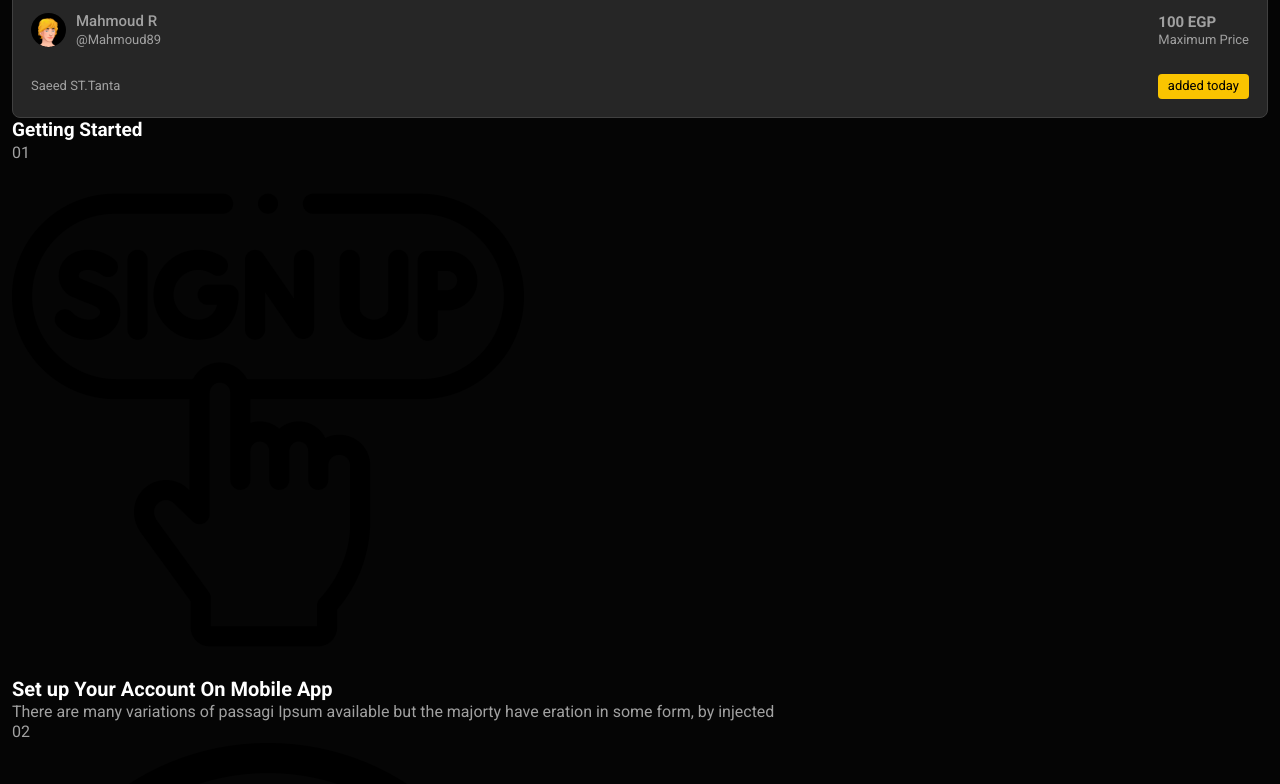
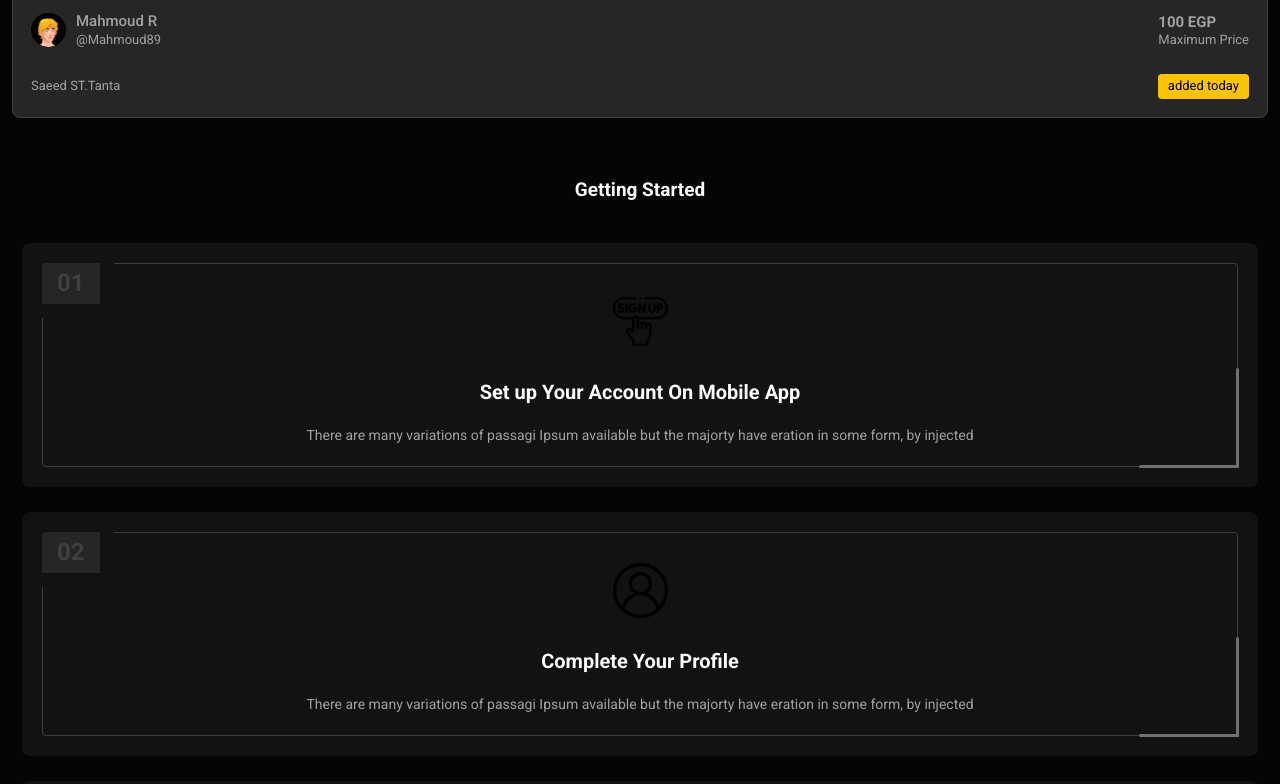
Before and after one commit to spiderocta/engezny-frontend, a plain HTML site: page index.html in a window 1280 px wide. Shown: the part 3128-3912 px from the top of the page. Drawn offline with nearby package versions, Linux system fonts and the light colour scheme.

Commit message:
style.css modified - added getting started styles

```diff
--- a/assets/css/style.css
+++ b/assets/css/style.css
@@ -435,3 +435,98 @@ header .container {
     padding: 4px 10px;
     border-radius: 4px;
 }
+
+/* getting started  */
+
+.getting-started {
+    padding: 60px 0;
+}
+
+.getting-started-title {
+    text-align: center;
+    margin-bottom: 40px;
+}
+
+.getting-started-list {
+    display: grid;
+    grid-template-columns: 1fr;
+    gap: 25px;
+    margin: 0 10px;
+}
+
+.getting-started-item {
+    background: var(--eerie-black-2);
+    padding: 20px;
+    border-radius: 8px;
+}
+
+.getting-started-card {
+    position: relative;
+    padding: 30px 10px 20px;
+    border: 1px solid var(--onyx-1);
+    border-radius: 4px;
+    text-align: center;
+}
+
+.getting-started-card::before,
+.getting-started-card::after {
+    content: "";
+    position: absolute;
+    bottom: -2px;
+    right: -2px;
+    background: var(--sonic-silver);
+    border-radius: 10px;
+    transition: var(--transition);
+}
+
+.getting-started-card::before {
+    width: 3px;
+    height: 100px;
+}
+
+.getting-started-card::after {
+    width: 100px;
+    height: 3px;
+}
+
+.getting-started-item:hover .getting-started-card::before,
+.getting-started-item:hover .getting-started-card::after {
+    background: var(--golden-puppy);
+}
+
+.getting-started-card .card-number {
+    position: absolute;
+    background: var(--eerie-black-1);
+    color: var(--onyx-2);
+    top: -15px;
+    left: -15px;
+    padding: 5px 15px;
+    font-size: 24px;
+    font-weight: var(--fw-700);
+    border-top-left-radius: 18px;
+    border: 14px solid var(--eerie-black-2);
+}
+
+.card-icon {
+    width: max-content;
+    margin-inline: auto;
+    margin-bottom: 30px;
+}
+
+.card-icon img{
+    width: 55px;
+    height: 55px;
+}
+.getting-started-card-title {
+    margin-bottom: 20px;
+    transition: var(--transition);
+}
+
+.getting-started-item:hover .getting-started-card-title {
+    color: var(--golden-puppy);
+}
+
+.getting-started-card-text {
+    font-size: var(--fs-7);
+    line-height: 1.5;
+}
```
